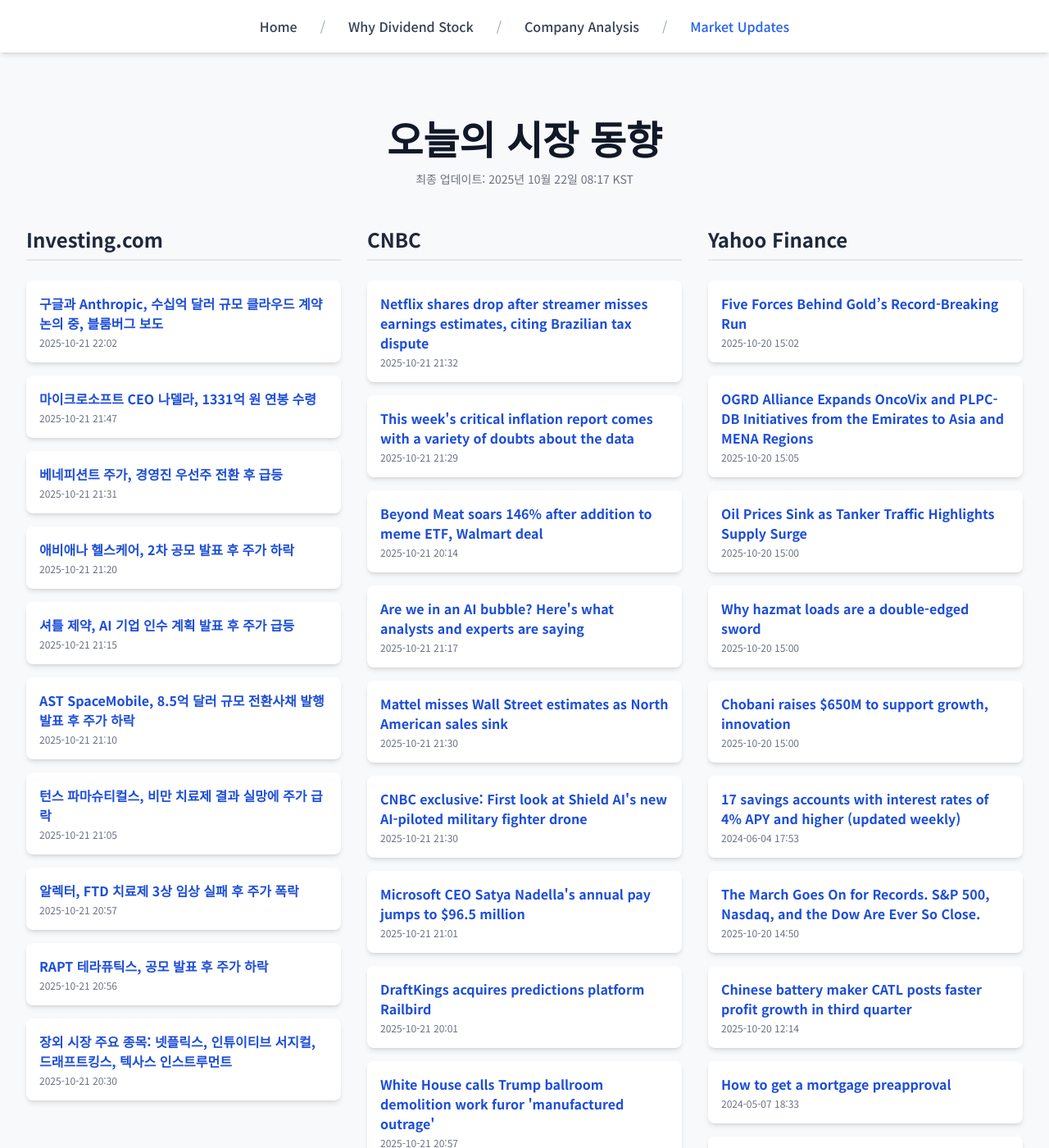
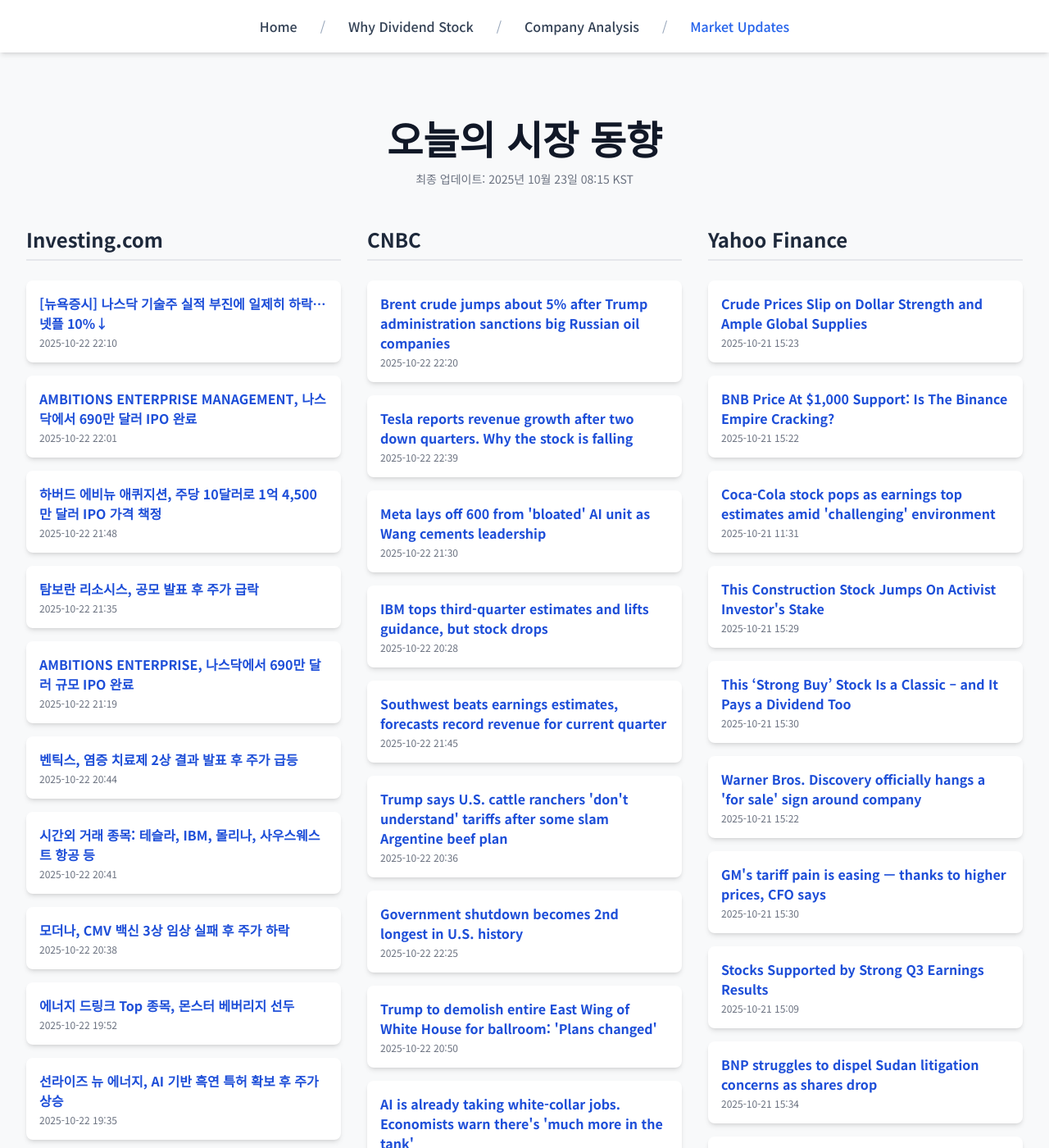
Before and after one commit to Kay-Hwang/my-company-analysis, a Jekyll site: the page built from market-updates.html, in a window 1280 px wide and 1400 px high. Shown: the whole window at 82% size. Built offline with Jekyll 4.4.1, drawn with Linux system fonts in a browser that asks for light colours; nearby versions of some CDN libraries; a script that is not in the unit is left out; some of the changed text lies outside the part shown.

Commit message:
Update daily data

```diff
--- a/_data/latest_data.json
+++ b/_data/latest_data.json
@@ -1,190 +1,190 @@
 {
-  "lastUpdated": "2025년 10월 22일 08:17 KST",
+  "lastUpdated": "2025년 10월 23일 08:15 KST",
   "news": {
     "investing": [
       {
-        "title": "구글과 Anthropic, 수십억 달러 규모 클라우드 계약 논의 중, 블룸버그 보도",
-        "link": "https://kr.investing.com/news/stock-market-news/article-1678440",
-        "pubDate": "2025-10-21 22:02:09",
-        "summary": "구글과 Anthropic, 수십억 달러 규모 클라우드 계약 논의 중, 블룸버그 보도"
+        "title": "[뉴욕증시] 나스닥 기술주 실적 부진에 일제히 하락… 넷플 10%↓",
+        "link": "https://kr.investing.com/news/stock-market-news/article-1680267",
+        "pubDate": "2025-10-22 22:10:39",
+        "summary": "[뉴욕증시] 나스닥 기술주 실적 부진에 일제히 하락… 넷플 10%↓"
       },
       {
-        "title": "마이크로소프트 CEO 나델라, 1331억 원 연봉 수령",
-        "link": "https://kr.investing.com/news/stock-market-news/article-93CH-1678423",
-        "pubDate": "2025-10-21 21:47:39",
-        "summary": "마이크로소프트 CEO 나델라, 1331억 원 연봉 수령"
+        "title": "AMBITIONS ENTERPRISE MANAGEMENT, 나스닥에서 690만 달러 IPO 완료",
+        "link": "https://kr.investing.com/news/stock-market-news/article-432SI-1680258",
+        "pubDate": "2025-10-22 22:01:13",
+        "summary": "AMBITIONS ENTERPRISE MANAGEMENT, 나스닥에서 690만 달러 IPO 완료"
       },
       {
-        "title": "베네피션트 주가, 경영진 우선주 전환 후 급등",
-        "link": "https://kr.investing.com/news/stock-market-news/article-93CH-1678405",
-        "pubDate": "2025-10-21 21:31:39",
-        "summary": "베네피션트 주가, 경영진 우선주 전환 후 급등"
+        "title": "하버드 에비뉴 애퀴지션, 주당 10달러로 1억 4,500만 달러 IPO 가격 책정",
+        "link": "https://kr.investing.com/news/stock-market-news/article-432SI-1680246",
+        "pubDate": "2025-10-22 21:48:04",
+        "summary": "하버드 에비뉴 애퀴지션, 주당 10달러로 1억 4,500만 달러 IPO 가격 책정"
       },
       {
-        "title": "애비애나 헬스케어, 2차 공모 발표 후 주가 하락",
-        "link": "https://kr.investing.com/news/stock-market-news/article-93CH-1678397",
-        "pubDate": "2025-10-21 21:20:38",
-        "summary": "애비애나 헬스케어, 2차 공모 발표 후 주가 하락"
+        "title": "탐보란 리소시스, 공모 발표 후 주가 급락",
+        "link": "https://kr.investing.com/news/stock-market-news/article-93CH-1680221",
+        "pubDate": "2025-10-22 21:35:53",
+        "summary": "탐보란 리소시스, 공모 발표 후 주가 급락"
       },
       {
-        "title": "셔틀 제약, AI 기업 인수 계획 발표 후 주가 급등",
-        "link": "https://kr.investing.com/news/stock-market-news/article-93CH-1678389",
-        "pubDate": "2025-10-21 21:15:50",
-        "summary": "셔틀 제약, AI 기업 인수 계획 발표 후 주가 급등"
+        "title": "AMBITIONS ENTERPRISE, 나스닥에서 690만 달러 규모 IPO 완료",
+        "link": "https://kr.investing.com/news/stock-market-news/article-432SI-1680200",
+        "pubDate": "2025-10-22 21:19:08",
+        "summary": "AMBITIONS ENTERPRISE, 나스닥에서 690만 달러 규모 IPO 완료"
       },
       {
-        "title": "AST SpaceMobile, 8.5억 달러 규모 전환사채 발행 발표 후 주가 하락",
-        "link": "https://kr.investing.com/news/stock-market-news/article-93CH-1678374",
-        "pubDate": "2025-10-21 21:10:32",
-        "summary": "AST SpaceMobile, 8.5억 달러 규모 전환사채 발행 발표 후 주가 하락"
+        "title": "벤틱스, 염증 치료제 2상 결과 발표 후 주가 급등",
+        "link": "https://kr.investing.com/news/stock-market-news/article-93CH-1680123",
+        "pubDate": "2025-10-22 20:44:25",
+        "summary": "벤틱스, 염증 치료제 2상 결과 발표 후 주가 급등"
       },
       {
-        "title": "턴스 파마슈티컬스, 비만 치료제 결과 실망에 주가 급락",
-        "link": "https://kr.investing.com/news/stock-market-news/article-93CH-1678363",
-        "pubDate": "2025-10-21 21:05:01",
-        "summary": "턴스 파마슈티컬스, 비만 치료제 결과 실망에 주가 급락"
+        "title": "시간외 거래 종목: 테슬라, IBM, 몰리나, 사우스웨스트 항공 등",
+        "link": "https://kr.investing.com/news/stock-market-news/article-432SI-1680113",
+        "pubDate": "2025-10-22 20:41:26",
+        "summary": "시간외 거래 종목: 테슬라, IBM, 몰리나, 사우스웨스트 항공 등"
       },
       {
-        "title": "알렉터, FTD 치료제 3상 임상 실패 후 주가 폭락",
-        "link": "https://kr.investing.com/news/stock-market-news/article-93CH-1678354",
-        "pubDate": "2025-10-21 20:57:58",
-        "summary": "알렉터, FTD 치료제 3상 임상 실패 후 주가 폭락"
+        "title": "모더나, CMV 백신 3상 임상 실패 후 주가 하락",
+        "link": "https://kr.investing.com/news/stock-market-news/article-93CH-1680103",
+        "pubDate": "2025-10-22 20:38:40",
+        "summary": "모더나, CMV 백신 3상 임상 실패 후 주가 하락"
       },
       {
-        "title": "RAPT 테라퓨틱스, 공모 발표 후 주가 하락",
-        "link": "https://kr.investing.com/news/stock-market-news/article-93CH-1678352",
-        "pubDate": "2025-10-21 20:56:56",
-        "summary": "RAPT 테라퓨틱스, 공모 발표 후 주가 하락"
+        "title": "에너지 드링크 Top 종목, 몬스터 베버리지 선두",
+        "link": "https://kr.investing.com/news/stock-market-news/article-93CH-1679925",
+        "pubDate": "2025-10-22 19:52:49",
+        "summary": "에너지 드링크 Top 종목, 몬스터 베버리지 선두"
       },
       {
-        "title": "장외 시장 주요 종목: 넷플릭스, 인튜이티브 서지컬, 드래프트킹스, 텍사스 인스트루먼트",
-        "link": "https://kr.investing.com/news/stock-market-news/article-432SI-1678288",
-        "pubDate": "2025-10-21 20:30:24",
-        "summary": "장외 시장 주요 종목: 넷플릭스, 인튜이티브 서지컬, 드래프트킹스, 텍사스 인스트루먼트"
+        "title": "선라이즈 뉴 에너지, AI 기반 흑연 특허 확보 후 주가 상승",
+        "link": "https://kr.investing.com/news/stock-market-news/article-93CH-1679916",
+        "pubDate": "2025-10-22 19:35:23",
+        "summary": "선라이즈 뉴 에너지, AI 기반 흑연 특허 확보 후 주가 상승"
       }
     ],
     "cnbc": [
       {
-        "title": "Netflix shares drop after streamer misses earnings estimates, citing Brazilian tax dispute",
-        "link": "https://www.cnbc.com/2025/10/21/netflix-nflx-earnings-q3-2025.html",
-        "pubDate": "Tue, 21 Oct 2025 21:32:15 GMT",
-        "summary": "Shares of Netflix fell after the company posted a third-quarter earnings miss, citing a tax dispute with Brazilian authorities."
+        "title": "Brent crude jumps about 5% after Trump administration sanctions big Russian oil companies",
+        "link": "https://www.cnbc.com/2025/10/22/trump-administration-sanctions-russian-oil.html",
+        "pubDate": "Wed, 22 Oct 2025 22:20:18 GMT",
+        "summary": "The new sanctions are related to plans for a meeting between President Donald Trump and Russian leader Vladimir Putin being dropped."
       },
       {
-        "title": "This week's critical inflation report comes with a variety of doubts about the data",
-        "link": "https://www.cnbc.com/2025/10/21/this-weeks-critical-inflation-report-comes-with-doubts-about-the-data.html",
-        "pubDate": "Tue, 21 Oct 2025 21:29:44 GMT",
-        "summary": "The September CPI report will command full attention from financial markets, even as some investors will view the data with a skeptical eye."
+        "title": "Tesla reports revenue growth after two down quarters. Why the stock is falling",
+        "link": "https://www.cnbc.com/2025/10/22/tesla-tsla-q3-2025-earnings-report.html",
+        "pubDate": "Wed, 22 Oct 2025 22:39:29 GMT",
+        "summary": "Tesla has returned to favor on Wall Street after a brutal start to the year."
       },
       {
-        "title": "Beyond Meat soars 146% after addition to meme ETF, Walmart deal",
-        "link": "https://www.cnbc.com/2025/10/21/one-time-penny-stock-beyond-meat-soars-after-addition-to-meme-etf-jumps-47percent-on-tuesday.html",
-        "pubDate": "Tue, 21 Oct 2025 20:14:02 GMT",
-        "summary": "Plant-based alternative meat company Beyond Meat will expanded distribution across the United States through an agreement with Walmart."
+        "title": "Meta lays off 600 from 'bloated' AI unit as Wang cements leadership",
+        "link": "https://www.cnbc.com/2025/10/22/meta-layoffs-ai.html",
+        "pubDate": "Wed, 22 Oct 2025 21:30:37 GMT",
+        "summary": "The cuts did not impact employees within TBD Labs, which includes many of the top-tier AI hires brought into Meta this summer, people familiar told CNBC."
       },
       {
-        "title": "Are we in an AI bubble? Here's what analysts and experts are saying",
-        "link": "https://www.cnbc.com/2025/10/21/are-we-in-an-ai-bubble.html",
-        "pubDate": "Tue, 21 Oct 2025 21:17:22 GMT",
-        "summary": "The euphoria is drawing comparisons to the dotcom bubble of the late 1990s and the 2008 financial crisis."
+        "title": "IBM tops third-quarter estimates and lifts guidance, but stock drops",
+        "link": "https://www.cnbc.com/2025/10/22/ibm-q3-2025-earnings-report.html",
+        "pubDate": "Wed, 22 Oct 2025 20:28:49 GMT",
+        "summary": "IBM's results topped estimates and the company lifted its guidance, citing artificial intelligence tailwinds."
       },
       {
-        "title": "Mattel misses Wall Street estimates as North American sales sink",
-        "link": "https://www.cnbc.com/2025/10/21/mattel-mat-earnings-q3-2025.html",
-        "pubDate": "Tue, 21 Oct 2025 21:30:07 GMT",
-        "summary": "During Mattel's third quarter, global sales of Barbie and Fisher-Price declined by double digits."
+        "title": "Southwest beats earnings estimates, forecasts record revenue for current quarter",
+        "link": "https://www.cnbc.com/2025/10/22/southwest-airlines-luv-earnings-q3-2025.html",
+        "pubDate": "Wed, 22 Oct 2025 21:45:51 GMT",
+        "summary": "Southwest Airlines reported a surprise quarterly profit for the third quarter."
       },
       {
-        "title": "CNBC exclusive: First look at Shield AI's new AI-piloted military fighter drone",
-        "link": "https://www.cnbc.com/2025/10/21/exclusive-first-look-at-shield-ais-x-bat-ai-piloted-fighter-drone.html",
-        "pubDate": "Tue, 21 Oct 2025 21:30:02 GMT",
-        "summary": "Shield AI has developed X-Bat, an unmanned, AI-piloted fighter jet with vertical takeoff and landing capabilities."
+        "title": "Trump says U.S. cattle ranchers 'don't understand' tariffs after some slam Argentine beef plan",
+        "link": "https://www.cnbc.com/2025/10/22/trump-ranchers-beef-tariffs-argentina.html",
+        "pubDate": "Wed, 22 Oct 2025 20:36:34 GMT",
+        "summary": "President Donald Trump said U.S. cattle ranchers \"don't understand\" how they have benefitted from his tariffs, adding that they \"have to get their prices down.\""
       },
       {
-        "title": "Microsoft CEO Satya Nadella's annual pay jumps to $96.5 million",
-        "link": "https://www.cnbc.com/2025/10/21/microsoft-ceo-satya-nadellas-total-comp-rises-to-96point5-million.html",
-        "pubDate": "Tue, 21 Oct 2025 21:01:16 GMT",
-        "summary": "Microsoft CEO Satya Nadella is getting a major bump in his compensation, thanks to a steep rally in the company's stock price."
+        "title": "Government shutdown becomes 2nd longest in U.S. history",
+        "link": "https://www.cnbc.com/2025/10/22/government-shutdown-trump-democrats.html",
+        "pubDate": "Wed, 22 Oct 2025 22:25:30 GMT",
+        "summary": "Democrats want President Donald Trump to get involved in shutdown negotiations. Senate Majority Leader John Thune says, \"Open up the government first.\""
       },
       {
-        "title": "DraftKings acquires predictions platform Railbird",
-        "link": "https://www.cnbc.com/2025/10/21/draftkings-railbird-predictions-platform-acquisition.html",
-        "pubDate": "Tue, 21 Oct 2025 20:01:01 GMT",
-        "summary": "The sports betting giant is preparing to launch a new platform in the coming months called DraftKings Predictions."
+        "title": "Trump to demolish entire East Wing of White House for ballroom: 'Plans changed'",
+        "link": "https://www.cnbc.com/2025/10/22/trump-white-house-ballroom-east-wing-demolition-youtube.html",
+        "pubDate": "Wed, 22 Oct 2025 20:50:01 GMT",
+        "summary": "President Trump has said he and donors will cover the costs of the White House East Wing ballroom, but it is not clear who all the contributors are."
       },
       {
-        "title": "White House calls Trump ballroom demolition work furor 'manufactured outrage'",
-        "link": "https://www.cnbc.com/2025/10/21/trump-white-house-ballroom-demoltion-treasury.html",
-        "pubDate": "Tue, 21 Oct 2025 20:57:06 GMT",
-        "summary": "President Donald Trump said in July that construction of his White House ballroom \"won't interfere with the current building,\" referring to the East Wing."
+        "title": "AI is already taking white-collar jobs. Economists warn there's 'much more in the tank'",
+        "link": "https://www.cnbc.com/2025/10/22/ai-taking-white-collar-jobs-economists-warn-much-more-in-the-tank.html",
+        "pubDate": "Wed, 22 Oct 2025 16:19:57 GMT",
+        "summary": "Across banking, the auto sector and retail, executives are warning employees and investors that AI is taking over jobs."
       },
       {
-        "title": "Trump Jan. 6 pardon recipient accused of threatening to kill Democratic leader Jeffries",
-        "link": "https://www.cnbc.com/2025/10/21/trump-jan-6-pardon-hakeem-jeffries-kill-threat.html",
-        "pubDate": "Tue, 21 Oct 2025 19:05:57 GMT",
-        "summary": "Christopher Moynihan, of Clinton, is charged with making a terroristic threat against Hakeem Jeffries, the House Minority Leader."
+        "title": "Hundreds of public figures, including Apple co-founder Steve Wozniak and Virgin's Richard Branson urge AI ‘superintelligence’ ban",
+        "link": "https://www.cnbc.com/2025/10/22/800-petition-signatures-apple-steve-wozniak-and-virgin-richard-branson-superintelligence-race.html",
+        "pubDate": "Wed, 22 Oct 2025 14:16:12 GMT",
+        "summary": "A group of prominent figures, including artificial intelligence heavyweights, has lead a call to end efforts to create ‘superintelligence.'"
       }
     ],
     "yahoo": [
       {
-        "title": "Five Forces Behind Gold’s Record-Breaking Run",
-        "link": "https://finance.yahoo.com/news/five-forces-behind-gold-record-150212358.html",
-        "pubDate": "2025-10-20T15:02:12Z",
-        "summary": "Five Forces Behind Gold’s Record-Breaking Run"
+        "title": "Crude Prices Slip on Dollar Strength and Ample Global Supplies",
+        "link": "https://finance.yahoo.com/news/crude-prices-slip-dollar-strength-152311267.html",
+        "pubDate": "2025-10-21T15:23:11Z",
+        "summary": "Crude Prices Slip on Dollar Strength and Ample Global Supplies"
       },
       {
-        "title": "OGRD Alliance Expands OncoVix and PLPC-DB Initiatives from the Emirates to Asia and MENA Regions",
-        "link": "https://finance.yahoo.com/news/ogrd-alliance-expands-oncovix-plpc-150532376.html",
-        "pubDate": "2025-10-20T15:05:32Z",
-        "summary": "OGRD Alliance Expands OncoVix and PLPC-DB Initiatives from the Emirates to Asia and MENA Regions"
+        "title": "BNB Price At $1,000 Support: Is The Binance Empire Cracking?",
+        "link": "https://finance.yahoo.com/news/bnb-price-1-000-support-152230264.html",
+        "pubDate": "2025-10-21T15:22:30Z",
+        "summary": "BNB Price At $1,000 Support: Is The Binance Empire Cracking?"
       },
       {
-        "title": "Oil Prices Sink as Tanker Traffic Highlights Supply Surge",
-        "link": "https://finance.yahoo.com/news/oil-prices-sink-tanker-traffic-150000108.html",
-        "pubDate": "2025-10-20T15:00:00Z",
-        "summary": "Oil Prices Sink as Tanker Traffic Highlights Supply Surge"
+        "title": "Coca-Cola stock pops as earnings top estimates amid 'challenging' environment",
+        "link": "https://finance.yahoo.com/news/coca-cola-stock-pops-as-earnings-top-estimates-amid-challenging-environment-113155611.html",
+        "pubDate": "2025-10-21T11:31:55Z",
+        "summary": "Coca-Cola stock pops as earnings top estimates amid 'challenging' environment"
       },
       {
-        "title": "Why hazmat loads are a double-edged sword",
-        "link": "https://finance.yahoo.com/news/why-hazmat-loads-double-edged-150000096.html",
-        "pubDate": "2025-10-20T15:00:00Z",
-        "summary": "Why hazmat loads are a double-edged sword"
+        "title": "This Construction Stock Jumps On Activist Investor's Stake",
+        "link": "https://www.investors.com/news/fluor-stock-activist-investor-starboard-value-nuscale-smr/?src=A00220&yptr=yahoo",
+        "pubDate": "2025-10-21T15:29:03Z",
+        "summary": "This Construction Stock Jumps On Activist Investor's Stake"
       },
       {
-        "title": "Chobani raises $650M to support growth, innovation",
-        "link": "https://finance.yahoo.com/news/chobani-raises-650m-support-growth-150000150.html",
-        "pubDate": "2025-10-20T15:00:00Z",
-        "summary": "Chobani raises $650M to support growth, innovation"
+        "title": "This ‘Strong Buy’ Stock Is a Classic – and It Pays a Dividend Too",
+        "link": "https://finance.yahoo.com/news/strong-buy-stock-classic-pays-153003329.html",
+        "pubDate": "2025-10-21T15:30:03Z",
+        "summary": "This ‘Strong Buy’ Stock Is a Classic – and It Pays a Dividend Too"
       },
       {
-        "title": "17 savings accounts with interest rates of 4% APY and higher (updated weekly)",
-        "link": "https://finance.yahoo.com/personal-finance/banking/article/4-percent-interest-savings-accounts-175301904.html",
-        "pubDate": "2024-06-04T17:53:01Z",
-        "summary": "17 savings accounts with interest rates of 4% APY and higher (updated weekly)"
+        "title": "Warner Bros. Discovery officially hangs a 'for sale' sign around company",
+        "link": "https://finance.yahoo.com/news/warner-bros-discovery-officially-hangs-152252984.html",
+        "pubDate": "2025-10-21T15:22:52Z",
+        "summary": "Warner Bros. Discovery officially hangs a 'for sale' sign around company"
       },
       {
-        "title": "The March Goes On for Records. S&P 500, Nasdaq, and the Dow Are Ever So Close.",
-        "link": "https://www.barrons.com/livecoverage/stock-market-news-today-102025/card/the-march-goes-on-for-records-s-p-500-nasdaq-and-the-dow-are-ever-so-close--kRUShJOLmfnflzZMXzWI?siteid=yhoof2&yptr=yahoo",
-        "pubDate": "2025-10-20T14:50:50Z",
-        "summary": "The March Goes On for Records. S&P 500, Nasdaq, and the Dow Are Ever So Close."
+        "title": "GM's tariff pain is easing — thanks to higher prices, CFO says",
+        "link": "https://finance.yahoo.com/news/gms-tariff-pain-is-easing--thanks-to-higher-prices-cfo-says-153033939.html",
+        "pubDate": "2025-10-21T15:30:33Z",
+        "summary": "GM's tariff pain is easing — thanks to higher prices, CFO says"
       },
       {
-        "title": "Chinese battery maker CATL posts faster profit growth in third quarter",
-        "link": "https://finance.yahoo.com/news/chinese-battery-maker-catl-posts-121426740.html",
-        "pubDate": "2025-10-20T12:14:26Z",
-        "summary": "Chinese battery maker CATL posts faster profit growth in third quarter"
+        "title": "Stocks Supported by Strong Q3 Earnings Results",
+        "link": "https://finance.yahoo.com/news/stocks-supported-strong-q3-earnings-150929917.html",
+        "pubDate": "2025-10-21T15:09:29Z",
+        "summary": "Stocks Supported by Strong Q3 Earnings Results"
       },
       {
-        "title": "How to get a mortgage preapproval",
-        "link": "https://finance.yahoo.com/personal-finance/mortgages/article/mortgage-pre-approval-182545770.html",
-        "pubDate": "2024-05-07T18:33:43Z",
-        "summary": "How to get a mortgage preapproval"
+        "title": "BNP struggles to dispel Sudan litigation concerns as shares drop",
+        "link": "https://finance.yahoo.com/news/bnp-struggles-dispel-sudan-litigation-153415941.html",
+        "pubDate": "2025-10-21T15:34:15Z",
+        "summary": "BNP struggles to dispel Sudan litigation concerns as shares drop"
       },
       {
-        "title": "Coinbase One Card Opens Up to American Users With Bitcoin Rewards",
-        "link": "https://finance.yahoo.com/news/coinbase-one-card-opens-american-150003884.html",
-        "pubDate": "2025-10-20T15:00:03Z",
-        "summary": "Coinbase One Card Opens Up to American Users With Bitcoin Rewards"
+        "title": "Dear UnitedHealth Stock Fans, Mark Your Calendars for October 28",
+        "link": "https://finance.yahoo.com/news/dear-unitedhealth-stock-fans-mark-150602088.html",
+        "pubDate": "2025-10-21T15:06:02Z",
+        "summary": "Dear UnitedHealth Stock Fans, Mark Your Calendars for October 28"
       }
     ]
   }
```
